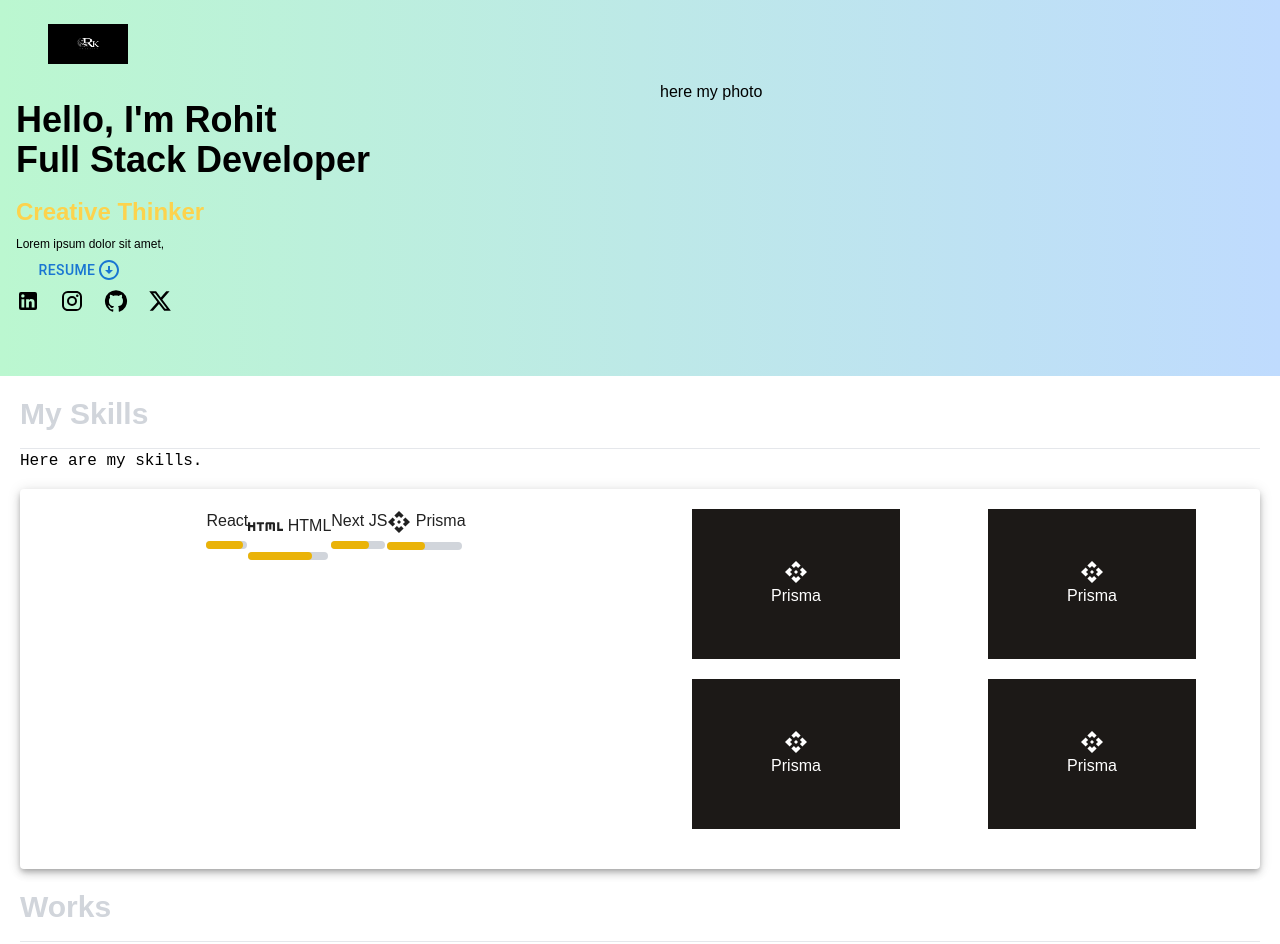
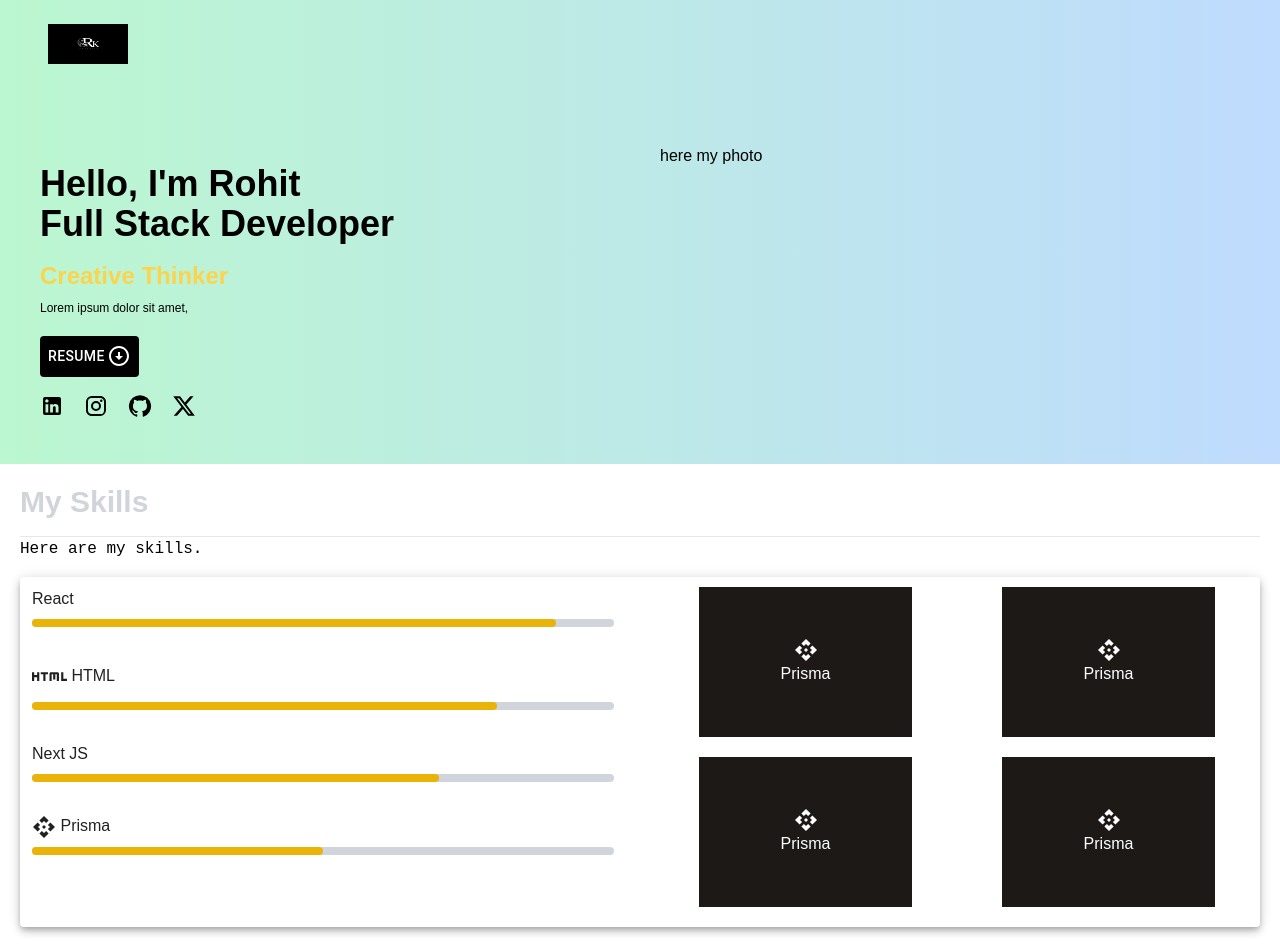
Before and after one commit to rohitkadam2425/rohit-portfolio, a Next.js app: page / in a window 1280 px wide. Shown: the top 944 px of the page. Built offline with nearby package versions, Linux system fonts and the light colour scheme.

Commit message:
Regular changes

```diff
--- a/src/app/components/header/index.jsx
+++ b/src/app/components/header/index.jsx
@@ -40,7 +40,7 @@
                 </section> */}
             </div>
 
-            <Grid container spacing={5} style={{ padding: 16 }} className='mt-20'>
+            <Grid container spacing={5} className='p-10 pt-20'>
                 <Grid item xs={12} sm={6} md={6} lg={6} className='h-80'>
                     <div className='mt-5'>
                         <h1 className='text-black text-4xl font-bold font-monopoly'>Hello, I&apos;m Rohit <br/> Full Stack Developer</h1>
@@ -53,7 +53,7 @@
                         {/* <Button className="bg-black text-white hover:bg-gray-800 mt-5 mb-5 w-32">
                             Hire Me
                         </Button>  */}
-                        <Button className="bg-black text-white hover:bg-gray-800 mt-5 mb-5 w-32">
+                        <Button style={{backgroundColor:'black' ,marginTop:'20px', marginBottom:'17px' ,color:'white' ,padding:'8px'}}>
                             Resume <ArrowCircleDownIcon  style={{marginLeft :'2px'}}/>
                         </Button>
                     </div>
--- a/src/app/components/skills/skills.jsx
+++ b/src/app/components/skills/skills.jsx
@@ -12,10 +12,18 @@
       <h2 className='text-3xl font-black font-monopolysive text-gray-300 mb-4'>My Skills</h2>
       <hr></hr>
       <h4 className='mb-4 font-monospace'>Here are my skills.</h4>
-      <Paper elevation={5} className='w-full h-full pt-5 p-5 flex justify-center items-center'>
+      <Paper elevation={5} style={{
+        height: 'auto',
+        paddingLeft: '12px',  // 'pl-3' corresponds to padding-left: 12px in Tailwind
+        display: 'flex',
+        flexDirection: 'column',
+        alignItems: 'center',  // 'align-center' aligns items to the center
+        justifyContent: 'center',
+        paddingTop:'10px'
+      }}>
         <Grid container spacing={2}>
           {/* First Grid item */}
-          <Grid item xs={12} md={6} className="h-auto pl-3 flex flex-col align-center justify-center">
+          <Grid item xs={12} md={6}>
 
             <Progressbar value={90} name={"React"} />
             <Progressbar value={80} logo={<HtmlIcon fontSize="large" />} name={"HTML"} />
```
